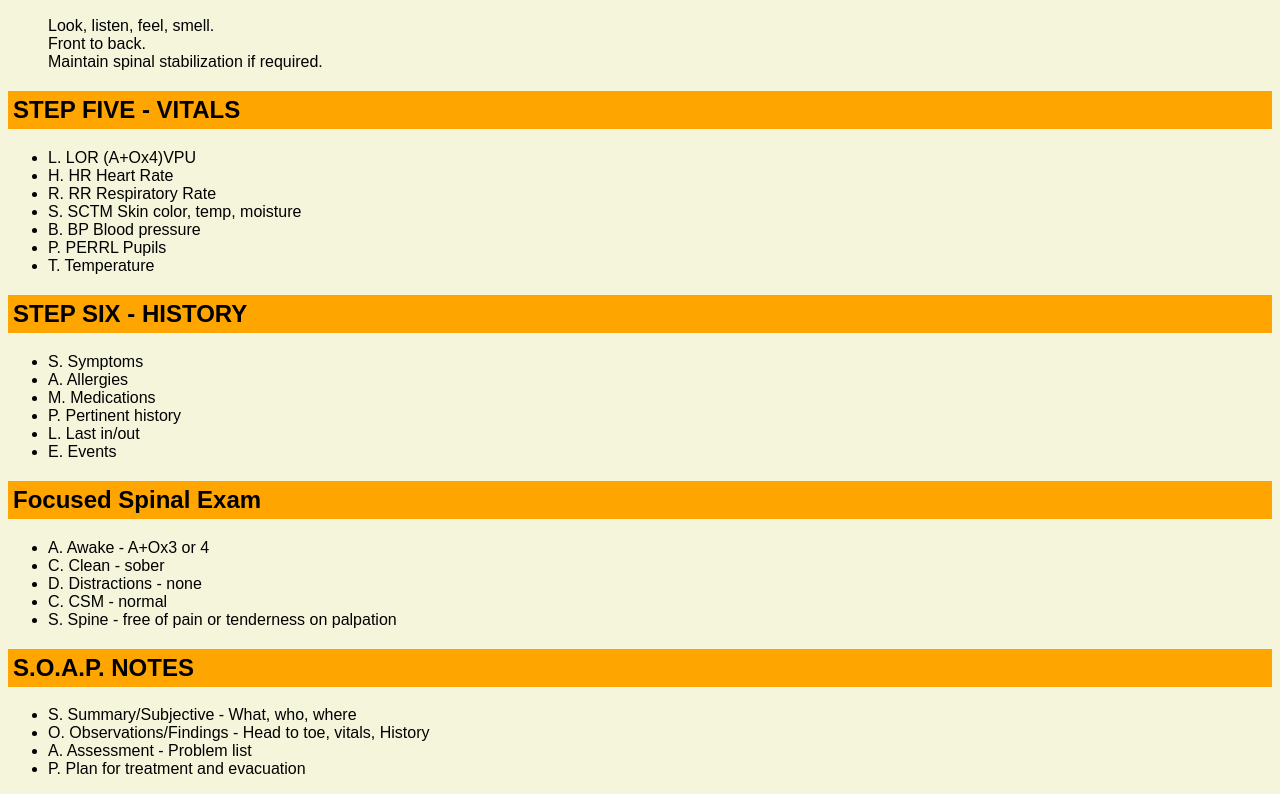
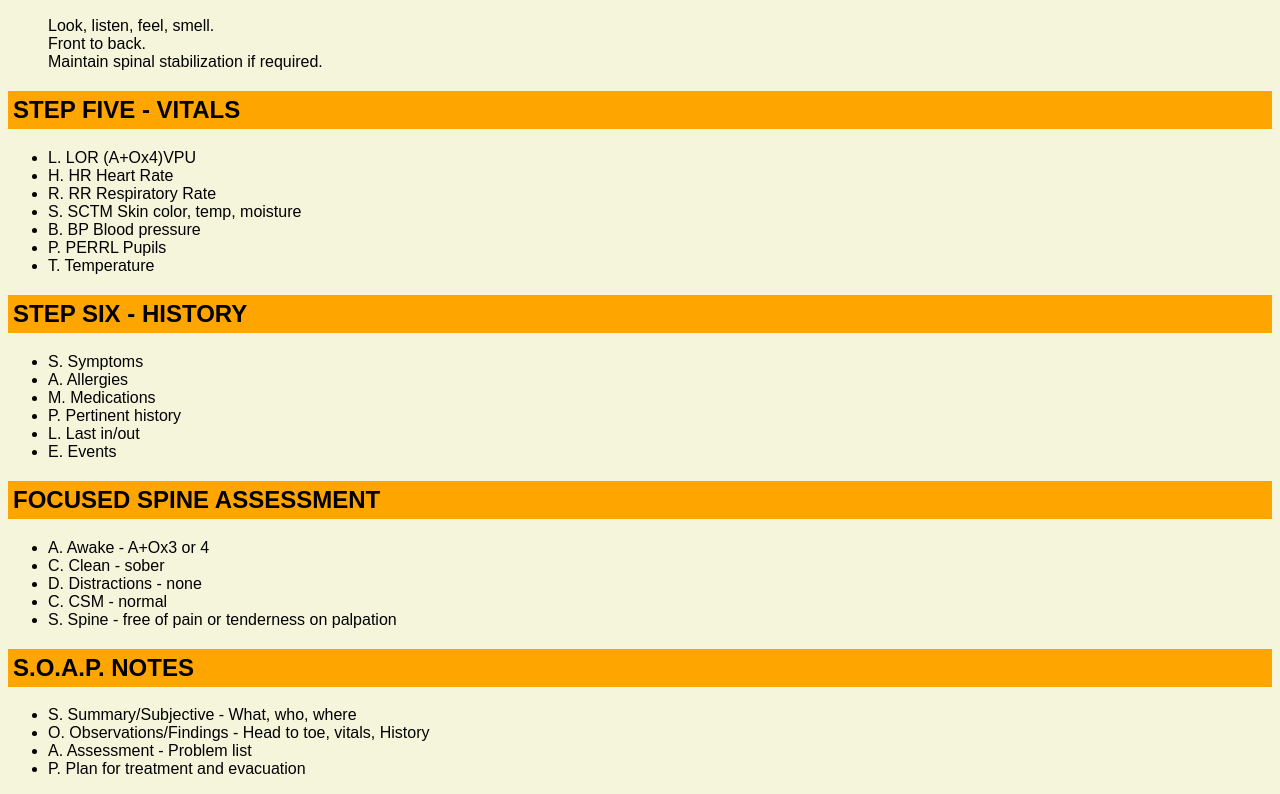
Before and after one commit to myrner/myrner.github.io, a plain HTML site: page wfr.html in a window 1280 px wide. Shown: the part 572-1366 px from the top of the page. Drawn offline with Linux system fonts and the light colour scheme.

Commit message:
minor text edit

```diff
--- a/wfr.html
+++ b/wfr.html
@@ -70,7 +70,7 @@
             <li>L. Last in/out</li>
             <li>E. Events</li>
         </ul>
-        <h2>Focused Spinal Exam</h2>
+        <h2>FOCUSED SPINE ASSESSMENT</h2>
             <ul>
                 <li>A. Awake - A+Ox3 or 4</li>
                 <li>C. Clean - sober</li>
```
